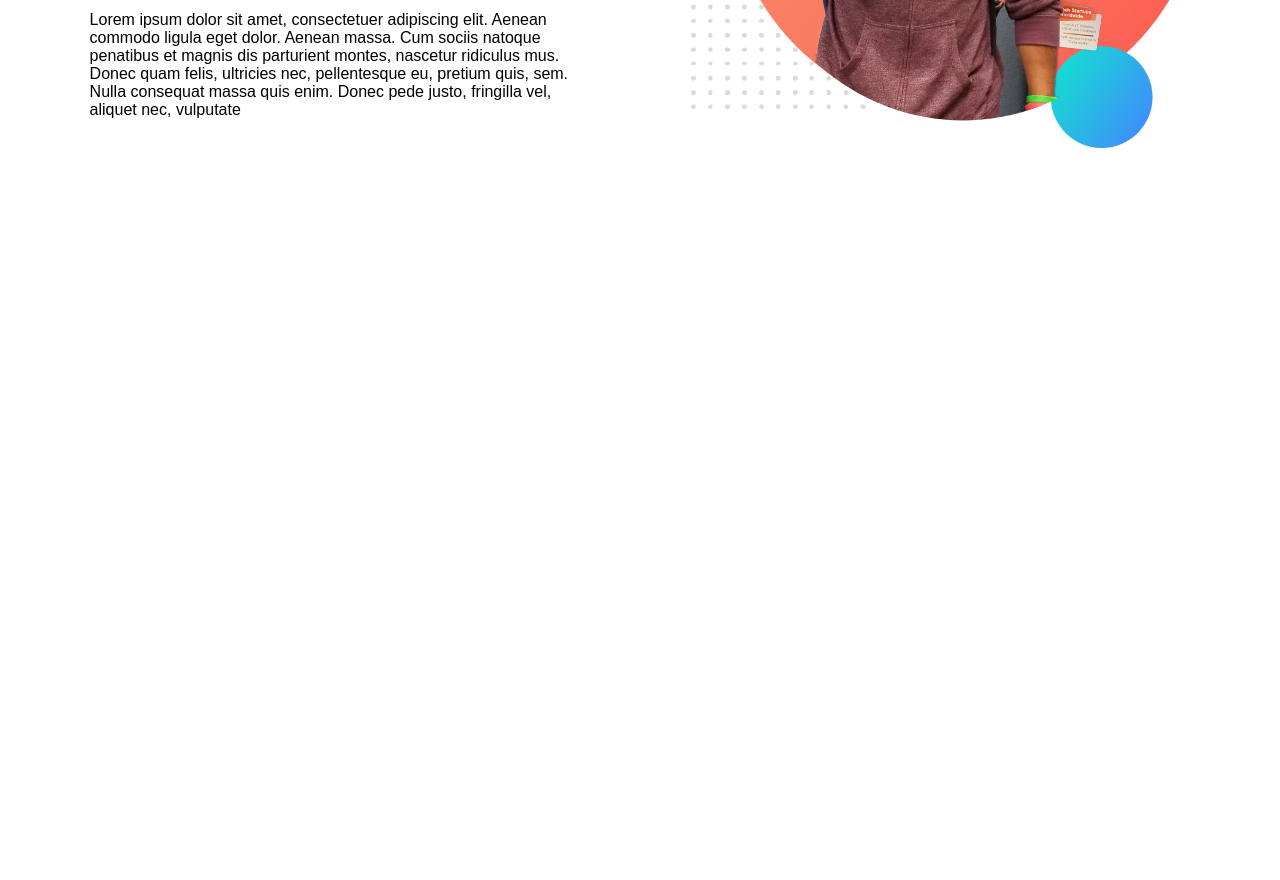
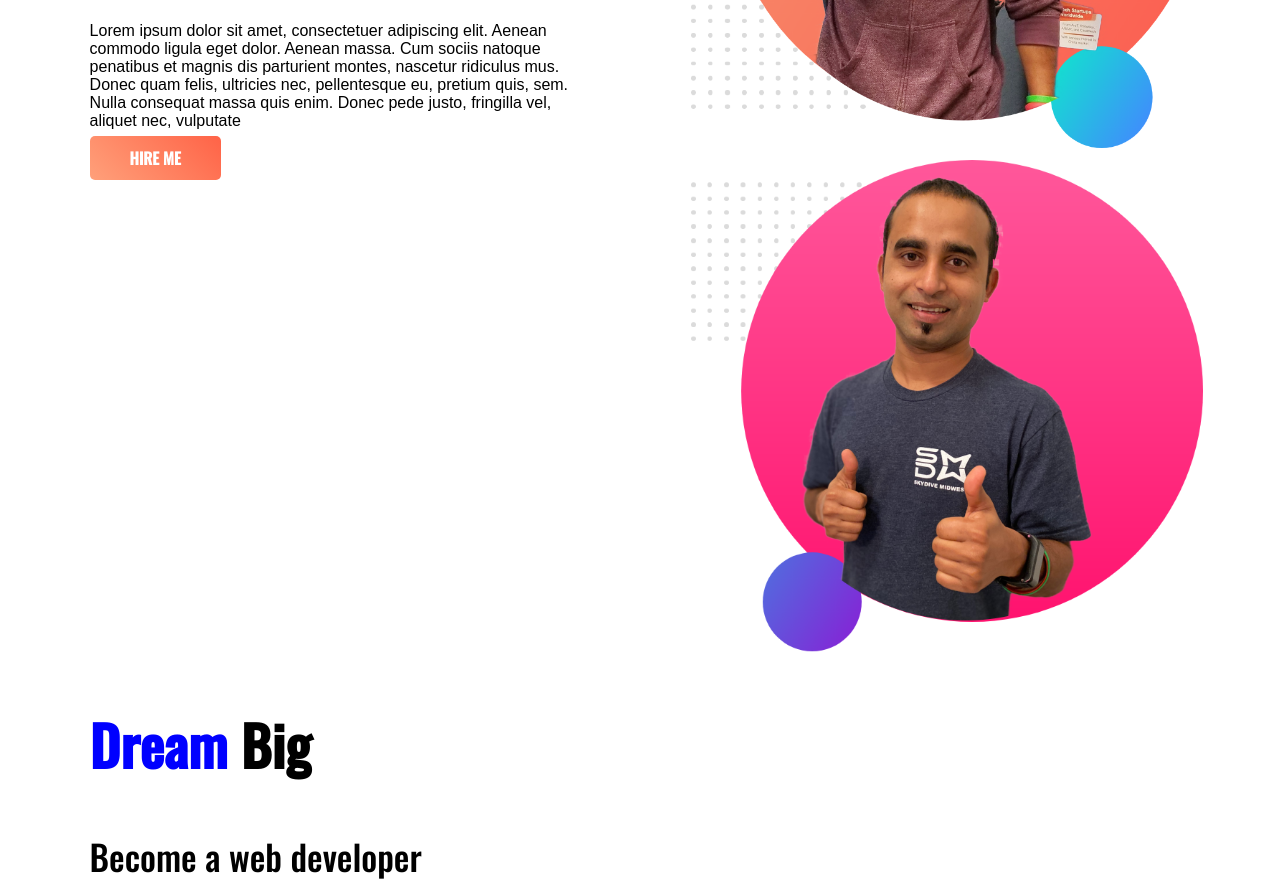
Before and after one commit to rezwan02/test, a plain HTML site: page index.html in a window 1280 px wide. Shown: the part 380-1260 px from the top of the page. Before the commit the page ends 800 px from the top, so only its background shows below. Drawn offline with nearby package versions, Linux system fonts and the light colour scheme.

Commit message:
add another section

```diff
--- a/index.html
+++ b/index.html
@@ -27,10 +27,33 @@
           consequat massa quis enim. Donec pede justo, fringilla vel, aliquet
           nec, vulputate
         </p>
+        <a
+          target="_blank"
+          href="https://www.facebook.com/groups/programmingherocommunity"
+          class="Hire_me_button"
+          >HIRE ME</a
+        >
       </div>
       <div class="high_textandimage">
         <img src="jhankar.png" alt="" />
       </div>
     </section>
+    <section class="dream_big">
+      <div class="high_textandimage">
+        <img src="jhankar2.png" alt="" />
+      </div>
+      <div class="high_textandimage">
+        <h2 class="Dream"><span class="highlight_dream">Dream</span> Big</h2>
+        <h3>Become a web developer</h3>
+        <p>
+          Lorem ipsum dolor sit amet, consectetuer adipiscing elit. Aenean
+          commodo ligula eget dolor. Aenean massa. Cum sociis natoque penatibus
+          et magnis dis parturient montes, nascetur ridiculus mus. Donec quam
+          felis, ultricies nec, pellentesque eu, pretium quis, sem. Nulla
+          consequat massa quis enim. Donec pede justo, fringilla vel, aliquet
+          nec, vulputate
+        </p>
+      </div>
+    </section>
   </body>
 </html>
--- a/style.css
+++ b/style.css
@@ -7,8 +7,8 @@ h1 {
   font-size: 55px;
 }
 h2 {
-  font-size: 30px;
-  font-weight: 600;
+  font-size: 35px;
+  font-weight: 550;
 }
 .high_textandimage {
   width: 40%;
@@ -32,4 +32,24 @@ section {
 }
 p {
   font-family: Arial, Helvetica, sans-serif;
+  font-weight: 500;
 }
+.Hire_me_button {
+  text-decoration: none;
+  background-image: linear-gradient(45deg, lightsalmon, tomato);
+  border-radius: 5px;
+  padding: 10px 40px;
+  color: white;
+  font-weight: 600;
+}
+.Dream {
+  font-size: 55px;
+  font-weight: bold;
+}
+h3 {
+  font-size: 35px;
+  font-weight: 550;
+}
+.highlight_dream {
+  color: blue;
+}
```
